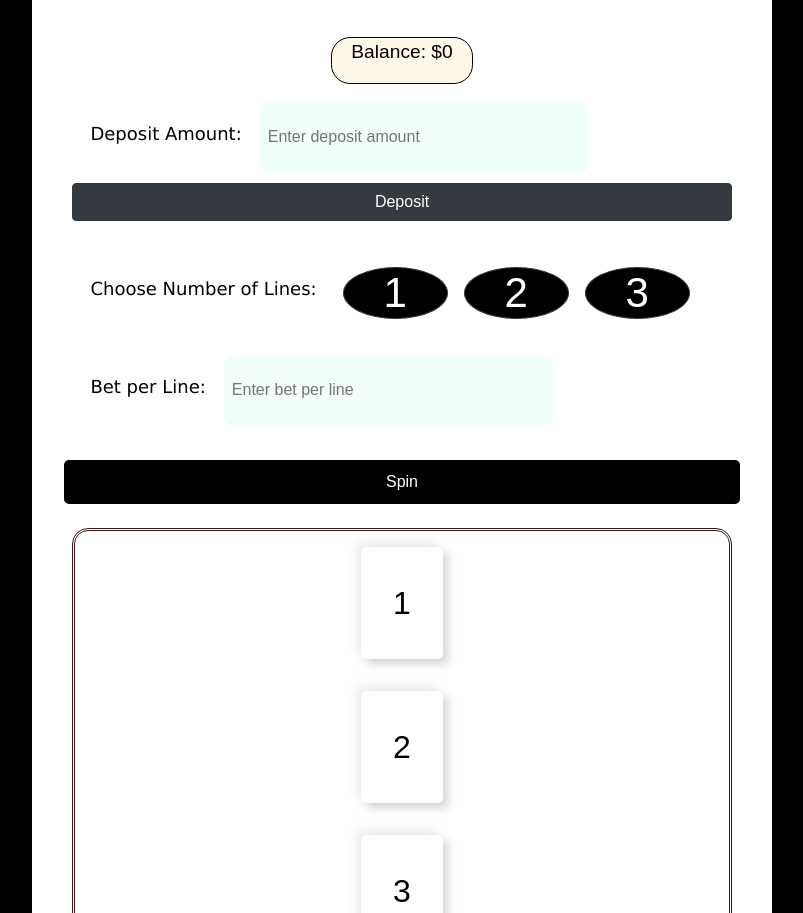
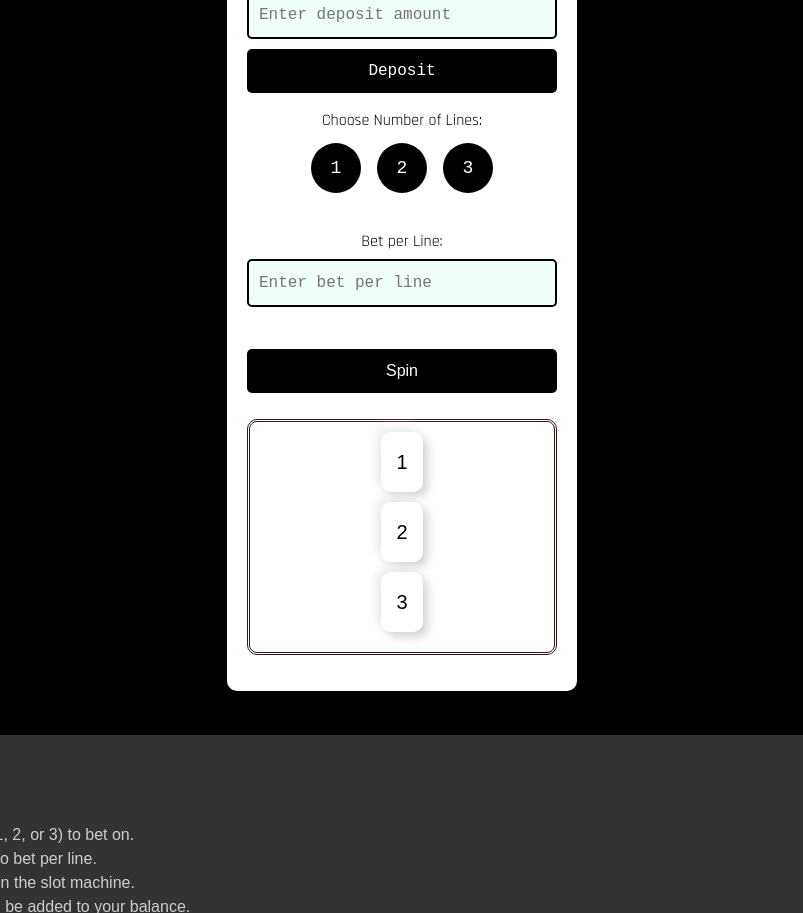
Before and after one commit to TusharBhatt-2003/Slot-Machine-Game, a plain HTML site: page index.html in a window 1280 px wide. Shown: the part 275-1188 px from the top of the page, without its empty margins (238-1041 px from the left). Drawn offline with nearby package versions, Linux system fonts and the light colour scheme; a web font is replaced by a local one.

Commit message:
Update styles.css

```diff
--- a/styles.css
+++ b/styles.css
@@ -2,221 +2,194 @@ body {
     font-family: Arial, sans-serif;
     background-color: #000000;
     color: #ffffff;
+    min-height: 100vh;
     display: flex;
     flex-direction: column;
     justify-content: center;
     align-items: center;
-    width: auto;
-    height: auto;
-    margin: 5em;
+    margin: 0;
 }
 
 .container {
-    text-align: center;
     background-color: #ffffff;
     color: #000000;
-    padding: 1em;
-    border-radius: 1em;
-    width: 30em;
+    padding: 20px;
+    border-radius: 10px;
+    max-width: 350px; /* Max width for larger screens */
+    width: 100%;
+    box-shadow: 0px 0px 15px rgba(0, 0, 0, 0.5);
+    text-align: center;
+    margin: 20px; /* Add margin for better look */
 }
 
 h1 {
-    margin-bottom: 1em;
-    padding: 1em;
-    font-size: larger;
+    font-size: 2.5em;
+    font-family: "Jersey 10", sans-serif;
+    font-weight: 500;
+    font-style: normal;
+    border: solid 1px black;
+    background: #f4f4f4;
+    border-radius: 20px;
 }
 
 .balance {
-    background:rgb(255, 247, 231);
+    background: #fff3e7;
     display: inline-block;
-    padding-top: none;
-    justify-items: center;
-    padding-bottom: none;
-    padding-left: 1em;
-    padding-right: 1em;
-    margin: none;
-    border: solid 1px black;
-    border-radius: 1em;
+   margin: 1em;
+    padding-top: 15px;
+    padding-left: 15px;
+    padding-right: 15px;
+    border: 2px solid #000;
+    border-radius: 10px;
+    font-family: "M PLUS Code Latin", monospace;
 }
 
-label {
-    font-size: large;
-    font-family: Verdana, Geneva, Tahoma, sans-serif;
-    padding: 1em;
+input:valid {
+    outline-color: #4caf50;
+}
+
+input:invalid {
+    outline-color: #760000;
 }
 
 .input-group {
-    margin: 10px 0;
-    padding: 0.5em;
+    margin-bottom: 1em;
+    display: flex;
+    flex-direction: column;
+    align-items: center;
+    font-family: "M PLUS Code Latin", monospace;
+}
+
+.input-group label {
+    margin-bottom: 5px;
+    font-family: "Rajdhani", sans-serif;
 }
 
 input {
-    padding: 0.5em;
+    padding: 10px;
     background-color: #f0fff9;
-    width: 50%;
-    display: inline-block;
+    border: 2px solid #000;
+    border-radius: 5px;
+    width: 100%; /* Ensure full width within the smaller container */
+    margin-bottom: 10px;
+}
+
+.btn {
+    padding: 10px;
+    background-color: #000;
+    color: #fff;
     border: none;
+    border-radius: 5px;
+    cursor: pointer;
+    width: 100%;
+}
+
+.btn:hover {
+    background-color: #c7eea0;
+    color: #000;
+}
+
+.spinBtn {
+    padding: 10px;
+    background-color: #000;
+    color: #fff;
+    border: none;
+    border-radius: 5px;
+    cursor: pointer;
+    width: 100%;
+}
+
+.spinBtn:hover {
+    background-color: #d3bdff;
+    color: #000;
+}
+
+.slot-machine {
+    width: 100%; /* Ensure the slot machine is responsive */
+    border: 3px double #3b1818;
     border-radius: 10px;
+    padding: 10px;
+    margin: 10px 0;
+}
+
+.reel {
+    background-color: #ffffffcb;
+    color: #000;
+    padding: 15px;
+    font-size: 20px;
+    border-radius: 10px;
+    box-shadow: 5px 5px 10px #d3d3d3, -5px -5px 10px #ededed;
+    text-align: center;
+    margin-bottom: 10px;
+}
+
+.line-btn {
+    background-color: #000;
+    color: #fff;
+    width: 50px;
+    height: 50px;
+    text-align: center;
+    font-size: 18px;
+    margin: 5px;
+}
+
+.line-btn:hover {
+    background-color: #b19191;
+    color: black;
+    border: solid 2px #000000;
 
 }
 
-button {
+.playBtn {
     padding: 10px;
-    margin: 10px 0;
-    width: 100%;
-    background-color: #000000;
-    color: rgb(255, 255, 255);
-    border: none;
+    background-color: #ffffff;
+    color: #900000;
+    font-weight: bolder;
+    border: solid 2px ;
     border-radius: 5px;
     cursor: pointer;
+    width: 100%;
 }
-
-button:hover {
-    background-color: #152a00;
-}
-
-.slot-machine {
-    display: flex;
-    flex-direction: column;
-    align-items: center;
-    flex-grow: inherit;
-    justify-content: space-between;
-    border: double rgb(59, 24, 24) ;
-    border-radius: 1em;
-    margin: 0.5em ;
-}
-
-.reel {
-
-    flex-grow: inherit;
-    padding: 1em;
-    margin: 0.5em;
-    background-color: #ffffffcb;
-   box-shadow:  5px 5px 10px #d3d3d3,
-             -5px -5px 10px #ededed;
-
-    color: #000000;
-    border-radius: 5px;
-    font-size: 24px;
-}
-
-.result {
-
-    font-size: larger;
-    display: inline-block;
-    margin: none;
-    border-radius: 1em;
-}
-
-#playAgainBtn {
-    display: none;
-}
-
-#line-buttons {
-    display: flex;
-    justify-content: center;
-    background-color: rgb(255, 255, 255);
-
-}
-
-.line-btn {
-    background-color: #000000;
-    border-radius: 1em;
-    width: 1.5em;
-    padding: 0;
-    text-align: center;
-    line-height: 50px;
-    font-size: 30px;
-}
-
-
-
-
-.line-btn:hover {
-    background-color: #152a00;
-}
-
-#chosen-line {
-    margin-top: 10px;
-    font-size: 18px;
-    color: #000000;
-    font-weight: bold;
-    text-decoration: 2px underline rgb(255, 243, 220);
+.playBtn:hover {
+    background-color: #e1b7b7;
+    color: white;
 }
 
 #instructions {
-    text-align:left;
-    padding: 2em;
-    font-family: Arial, sans-serif;
+    max-width: 100%;
+    background-color: #333;
+    padding: 20px;
+    border-radius: 10px;
+    color: #ccc;
     margin-top: 20px;
-    color: #ffffff;
 }
 
 #instructions h3 {
     margin-bottom: 10px;
-    font-size: 24px;
+    color: #fff;
 }
 
-#instructions p {
-    font-size: 18px;
-    line-height: 1.6;
-}
-/* Media Queries for Responsiveness */
-
-@media (min-width: 768px) {
-body {
-    width: auto;
-    height: auto;
-    padding: 2em;
-    display: flex;
-    flex-direction: column;
-    justify-content: center;
-    align-items: center;
-}
-
+/* Adjustments for smaller screens */
+@media (max-width: 576px) {
     .container {
-        width: 80%;
-        padding: 2em;
-
-    }
-
-    .balance {
-        font-size: 1.2em;
-    }
-
-    input {
-        width: 50%;
-    }
-
-    .line-btn {
-        width: 2em;
-        font-size: 36px;
-    }
-
-    #instructions {
-        padding: 3em;
-    }
-}
-
-@media (min-width: 1024px) {
-    .container {
-        width: 70%;
+        max-width: 80%; /* Take full width of the screen */
+        height: 70%;
+        padding: 15px;
+        margin: 2em; /* Add margin for better appearance */
     }
 
     h1 {
         font-size: 2.5em;
+        margin:none;
+        padding: none;
+        font-family: "Jersey 10", sans-serif;
+        font-weight: 500;
+        font-style: normal;
     }
 
     .reel {
-        font-size: 32px;
+        font-size: 18px;
     }
 
-    .line-btn {
-        width: 2.5em;
-        font-size: 42px;
-    }
 
-    #instructions {
-        font-size: 20px;
-    }
 }
```
